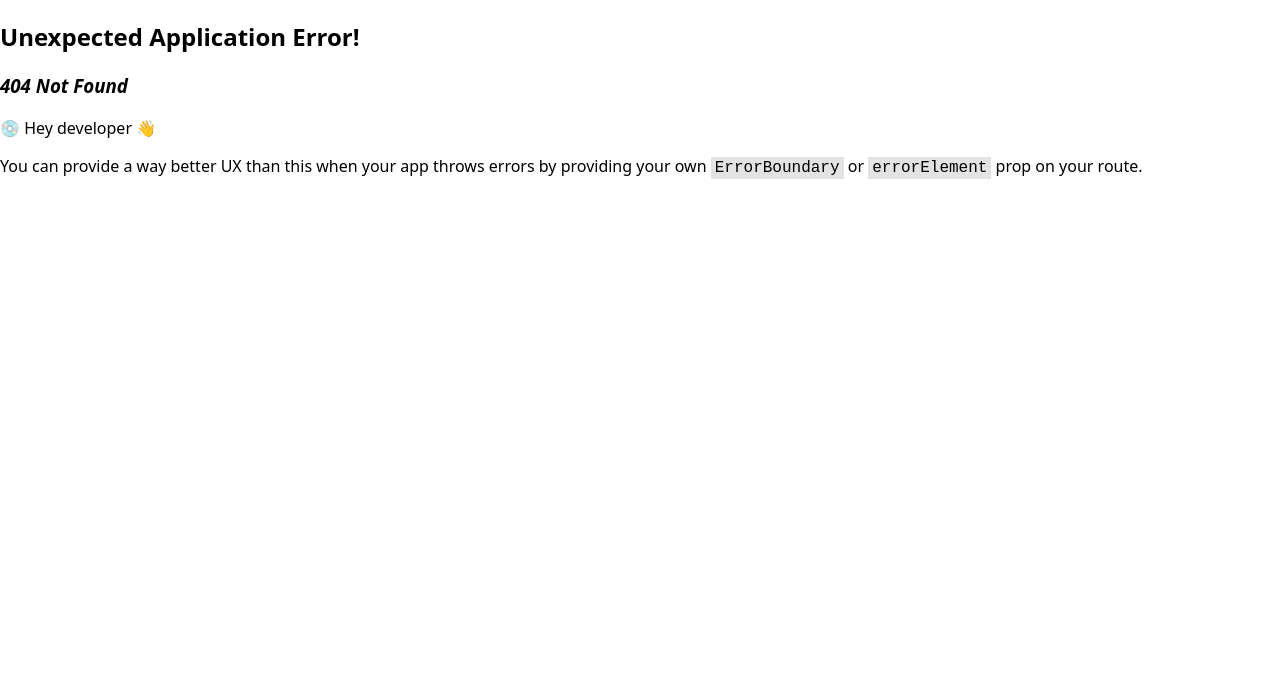
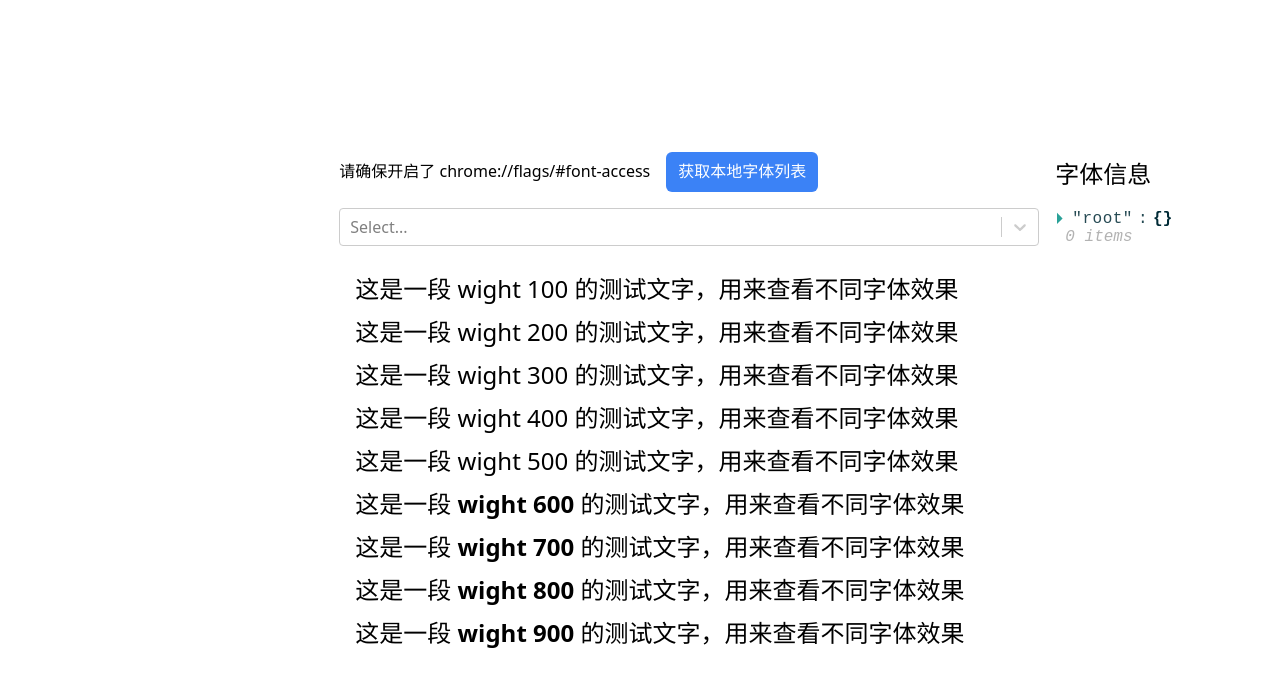
Before and after one commit to loveloki/blog, a React (Vite) app: page /tools in a window 1280 px wide. Before the commit this address had no page. Shown: the top 686 px of the page. Built offline with nearby package versions, Linux system fonts and the light colour scheme.

Commit message:
feat: 添加 fontChecker

```diff
--- a/package.json
+++ b/package.json
@@ -11,8 +11,10 @@
   "dependencies": {
     "react": "^18.2.0",
     "react-dom": "^18.2.0",
+    "react-json-view": "^1.21.3",
     "react-markdown": "^8.0.7",
-    "react-router-dom": "^6.14.1"
+    "react-router-dom": "^6.14.1",
+    "react-select": "^5.7.4"
   },
   "devDependencies": {
     "@nabla/vite-plugin-eslint": "^1.5.0",
--- a/src/router.tsx
+++ b/src/router.tsx
@@ -2,8 +2,13 @@ import { createBrowserRouter } from 'react-router-dom'
 import Blog from './Blog'
 import Post from './Blog/Post'
 import Snippet from './Blog/Snippet/Snippet';
+import FontChecker from './tools/FontChecker';
 
 const router = createBrowserRouter([
+  {
+    path: '/tools',
+    element: <FontChecker />,
+  },
   {
     path: '/',
     element: <Blog />,
--- /dev/null
+++ b/src/tools/FontChecker/FontChecker.css
@@ -0,0 +1,78 @@
+#root:has(.font-checker) {
+  display: flex;
+  justify-content: center;
+  align-items: center;
+}
+
+.font-checker {
+  display: flex;
+  gap: 1rem;
+}
+
+.font-checker .left {
+  flex-basis: 700px;
+}
+
+.font-checker button {
+  font-size: 1rem;
+  line-height: 1.5rem;
+  padding: .5rem .75rem;
+  cursor: pointer;
+  background: #3b82f6;
+  border-radius: .375rem;
+  border: none;
+  font-weight: 500;
+  color: #fff;
+  font-family: "Microsoft Yahei";
+}
+
+.font-checker button:hover {
+  background: #3b82f6ce;
+}
+
+.font-checker aside {
+  height: 500px;
+  flex: 1;
+}
+
+.font-checker .left > p button {
+  margin-left: 1rem;
+}
+
+
+.preview {
+  padding: 1rem;
+  font-size: 1.5rem;
+}
+
+.preview > div {
+    margin-top: .5rem;
+}
+
+.weight-100 {
+  font-weight: 100;
+}
+.weight-200 {
+  font-weight: 200;
+}
+.weight-300 {
+  font-weight: 300;
+}
+.weight-400 {
+  font-weight: 400;
+}
+.weight-500 {
+  font-weight: 500;
+}
+.weight-600 {
+  font-weight: 600;
+}
+.weight-700 {
+  font-weight: 700;
+}
+.weight-800 {
+  font-weight: 800;
+}
+.weight-900 {
+  font-weight: 900;
+}
--- /dev/null
+++ b/src/tools/FontChecker/FontChecker.tsx
@@ -0,0 +1,97 @@
+import { useEffect, useState } from 'react'
+import Select, { SingleValue } from 'react-select'
+import ReactJson from 'react-json-view'
+import './FontChecker.css'
+
+declare global {
+  function queryLocalFonts(): Promise<Array<FontData>>;
+}
+
+type FontData = {
+  family: string, fullName: string, postscriptName: string, style: string
+}
+
+type FontResult = {
+  value: string,
+  label: string,
+  info: FontData,
+}
+
+const getDealWithLocalFonts = (data: Array<FontData>): Array<FontResult> => {
+  const result = new Map()
+
+  data.forEach((item) => {
+    const { family, fullName, postscriptName, style } = item
+
+    const info = {
+      family,
+      fullName,
+      postscriptName,
+      style,
+    }
+
+    if (result.has(family)) {
+      result.set(family, [...result.get(family), info])
+    } else {
+      result.set(family, [info])
+    }
+  })
+
+  return [...result.entries()].map(([key, value]) => ({
+    value: value[0].fullName,
+    label: key,
+    info: value,
+  }))
+}
+
+const getLocalFontsAsync = () => window.queryLocalFonts().then(getDealWithLocalFonts)
+
+const FontChecker = () => {
+  const [options, setOptions] = useState<Array<FontResult>>([])
+  const [selectedOption, setSelectedOption] = useState<SingleValue<FontResult>>()
+
+  const openLocalFontsPermissions = () => {
+    getLocalFontsAsync().then((data: Array<FontResult>) => {
+      setOptions(data)
+    })
+  }
+
+  const onChange = ((newValue: SingleValue<FontResult>) => {
+    setSelectedOption(newValue)
+  })
+
+  useEffect(() => {
+    console.log('选择的字体为：', selectedOption)
+  }, [selectedOption])
+
+  return (
+    <main className='font-checker'>
+      <div className="left">
+        <p>
+          请确保开启了 <a href="chrome://flags/#font-access">chrome://flags/#font-access</a>
+          <button onClick={openLocalFontsPermissions}>获取本地字体列表</button>
+        </p>
+
+        <section>
+          <Select defaultValue={selectedOption} onChange={onChange} options={options} />
+          <div className="preview" style={{ fontFamily: selectedOption?.value }}>
+            {[100, 200, 300, 400, 500, 600, 700, 800, 900].map((number) => {
+              return (
+                <div key={number} className={`weight-${number}`}>
+                  这是一段 wight {number} 的测试文字，用来查看不同字体效果
+                </div>
+              )
+            })}
+          </div>
+        </section>
+        <div />
+      </div>
+      <aside>
+        <h2>字体信息</h2>
+        <ReactJson indentWidth={2} displayDataTypes={false} src={selectedOption || {}} />
+      </aside>
+    </main>
+  )
+}
+
+export default FontChecker
--- /dev/null
+++ b/src/tools/FontChecker/index.ts
@@ -0,0 +1,2 @@
+export * from './FontChecker'
+export { default } from './FontChecker'
```
Also changed, not shown: 1 other file (tests, documents, lock files or other folders).
